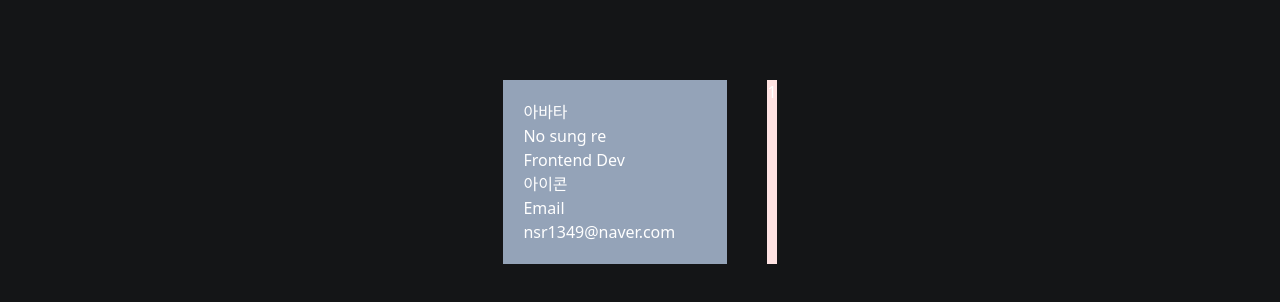
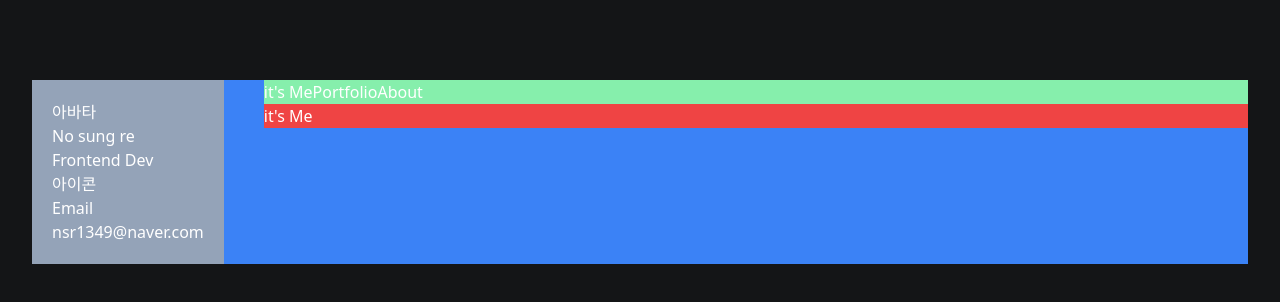
Before and after one commit to nsr1349/nsr1349_portfolio, a Next.js app: page / in a window 1280 px wide. Shown: the top 302 px of the page. Built offline with nearby package versions, Linux system fonts and the light colour scheme.

Commit message:
feat: 레이아웃 모양 대략 완성

```diff
--- a/src/app/layout.tsx
+++ b/src/app/layout.tsx
@@ -1,6 +1,7 @@
 import type { Metadata } from "next";
 import { Inter } from "next/font/google";
 import "./globals.css";
+import Link from "next/link";
 
 const inter = Inter({ subsets: ["latin"] });
 
@@ -16,9 +17,9 @@ export default function RootLayout({
 }>) {
   return (
     <html lang="en">
-      <body className="flex items-center justify-center">
-        <div className="flex m-20 gap-10">
-          <div className="w-56 bg-slate-400 p-5">
+      <body>
+        <div className="flex mt-20 mx-auto gap-10 w-[95%] max-w-[1600px] bg-blue-500">
+          <div className="bg-slate-400 p-5">
             <div>
               아바타
             </div>
@@ -34,7 +35,15 @@ export default function RootLayout({
               </li>
             </ul>
           </div>
-          {children}
+          <div className="flex-grow">
+            <nav className="bg-green-300">
+              <Link href="/It'sMe">it&apos;s Me</Link>
+              <Link href="/portfolio">Portfolio</Link>
+              <Link href="/about">About</Link>
+            </nav>
+            {children}
+          </div>
+
         </div>
 
 
--- a/src/app/page.tsx
+++ b/src/app/page.tsx
@@ -1,7 +1,7 @@
 export default function Home() {
   return (
-    <main className="bg-red-100">
-    1
+    <main className="bg-red-500">
+      <h1>it&apos;s Me</h1>
     </main>
   );
 }
```
